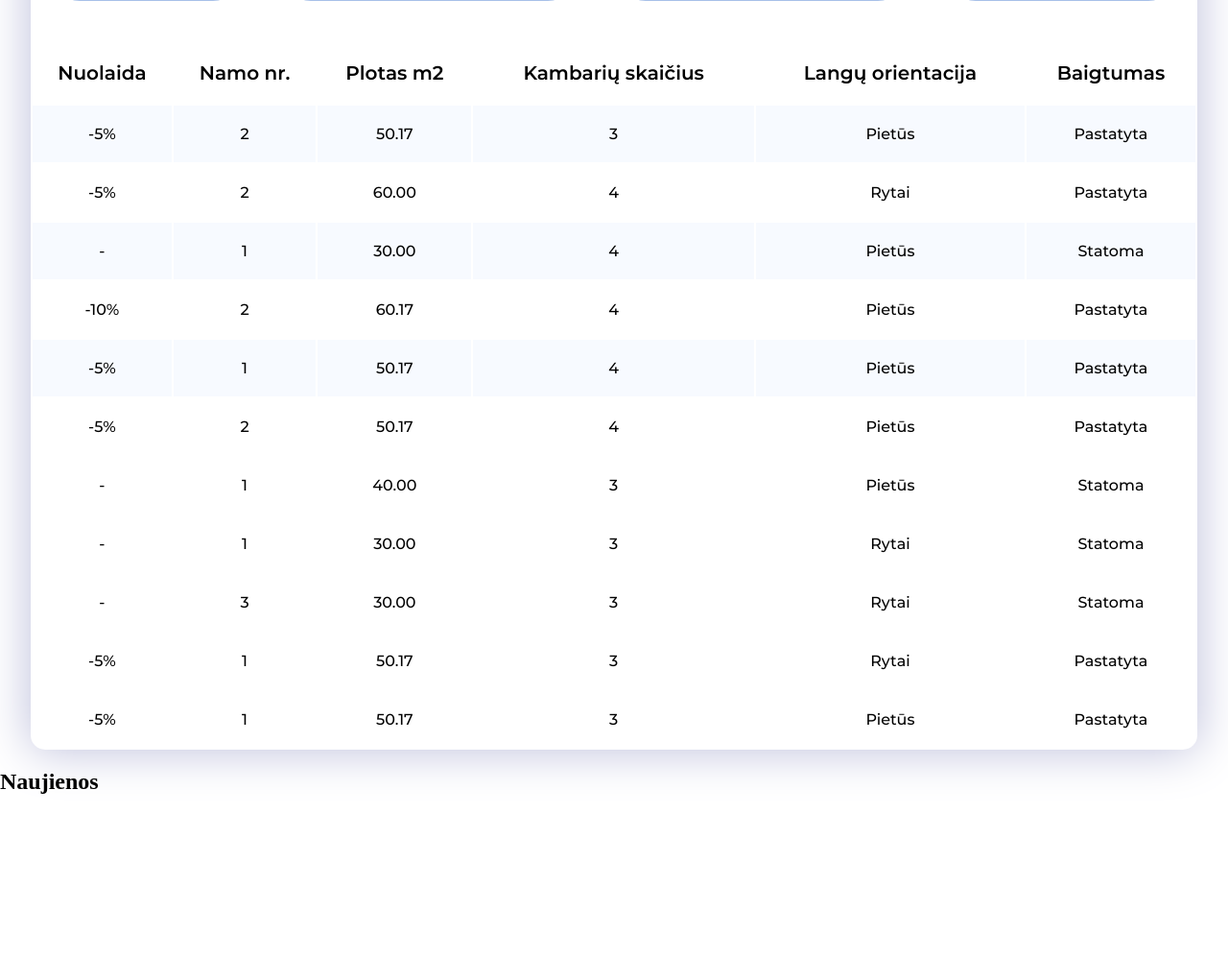
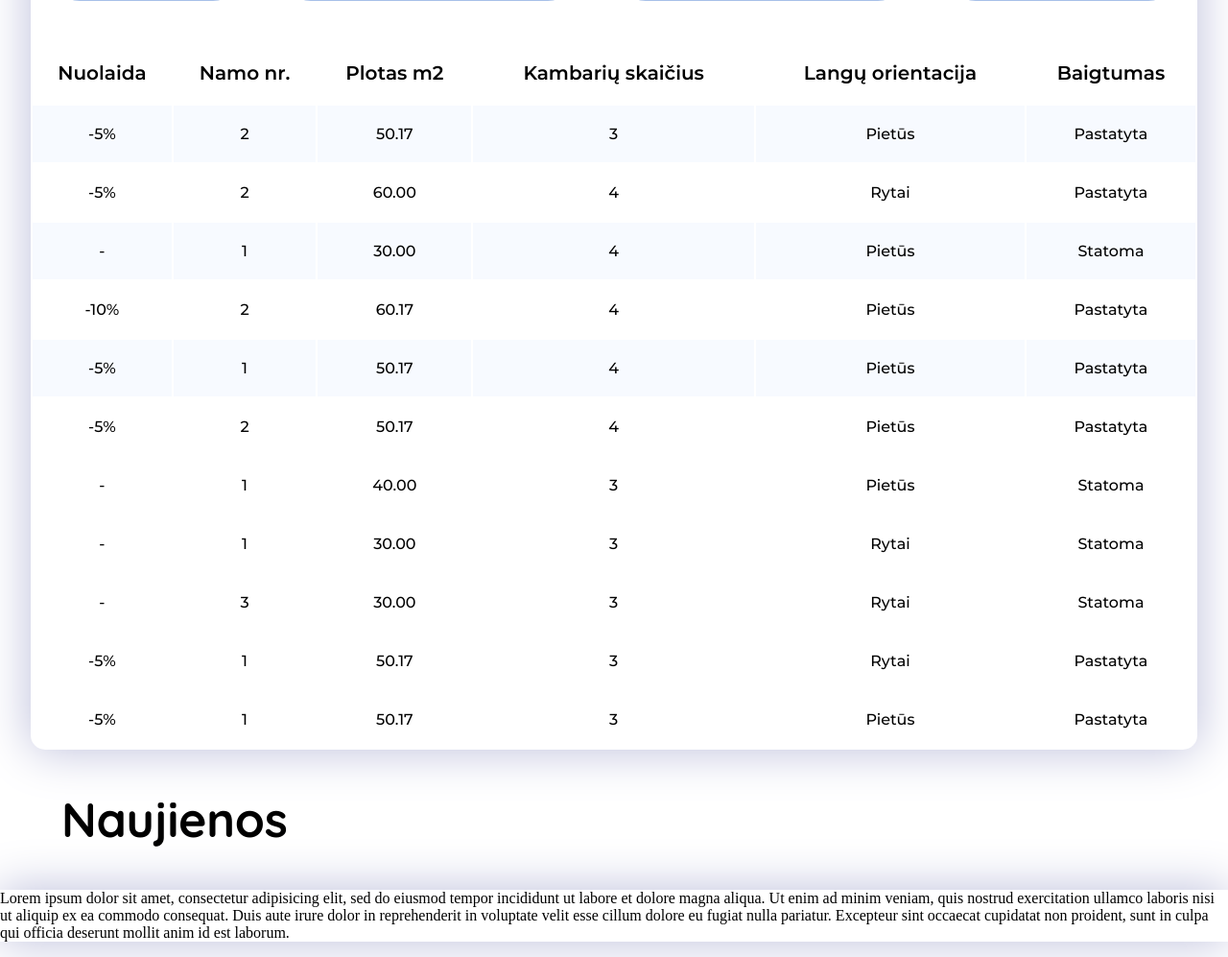
Before and after one commit to Kar010/Testinis-Web, a plain HTML site: page index.html in a window 1280 px wide. Shown: the part 1123-2120 px from the top of the page at 96% size. Before the commit the page ends 1971 px from the top, so only its background shows below. Drawn offline with nearby package versions, Linux system fonts and the light colour scheme.

Commit message:
News start

```diff
--- a/index.html
+++ b/index.html
@@ -223,7 +223,7 @@
     <section class="news">
       <h1>Naujienos</h1>
       <div class="container">
-
+        <p>Lorem ipsum dolor sit amet, consectetur adipisicing elit, sed do eiusmod tempor incididunt ut labore et dolore magna aliqua. Ut enim ad minim veniam, quis nostrud exercitation ullamco laboris nisi ut aliquip ex ea commodo consequat. Duis aute irure dolor in reprehenderit in voluptate velit esse cillum dolore eu fugiat nulla pariatur. Excepteur sint occaecat cupidatat non proident, sunt in culpa qui officia deserunt mollit anim id est laborum.</p>
 
       </div>
 
--- /dev/null
+++ b/scss/news.scss
@@ -0,0 +1,13 @@
+section.news{
+  h1{
+    margin-left: 5%;
+    font-size: 50px;
+    font-family: "Quicksand-bold";
+  }
+  .container{
+    margin:0 auto;
+    -webkit-box-shadow: 0px 0px 50px 1px rgba(189,191,219,1);
+    -moz-box-shadow: 0px 0px 50px 1px rgba(189,191,219,1);
+    box-shadow: 0px 0px 50px 1px rgba(189,191,219,1);
+  }
+}
--- a/scss/styles.scss
+++ b/scss/styles.scss
@@ -2,3 +2,4 @@
 @import 'background-slider.scss';
 @import 'slider.scss';
 @import 'table.scss';
+@import 'news.scss';
```
Also changed, not shown: css/styles.css, 1 other file.
